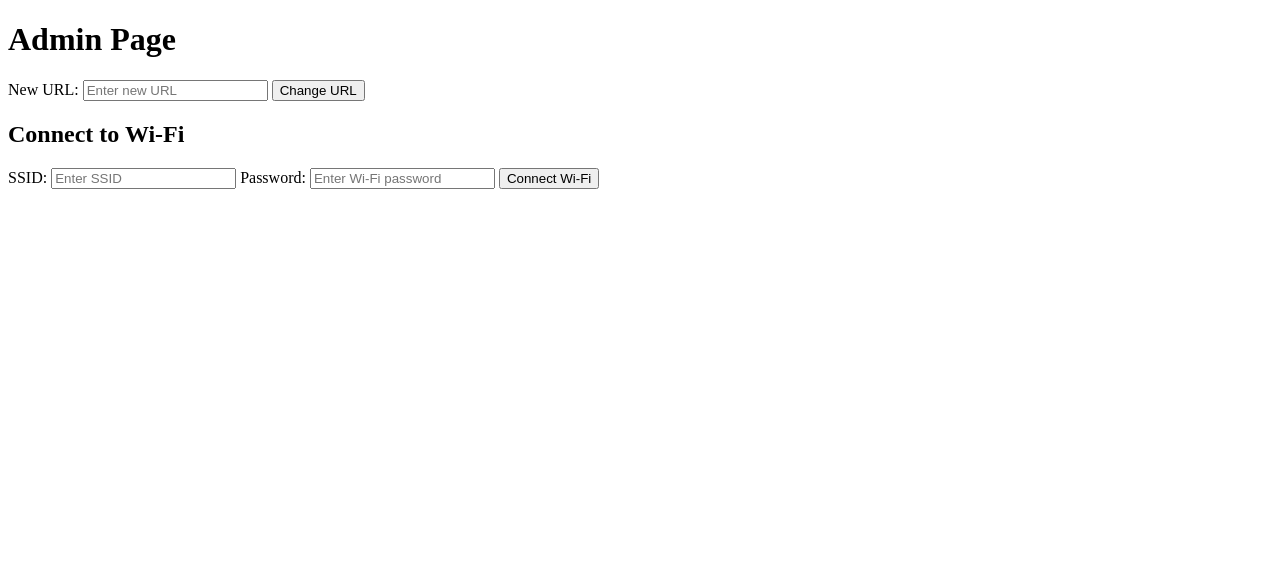
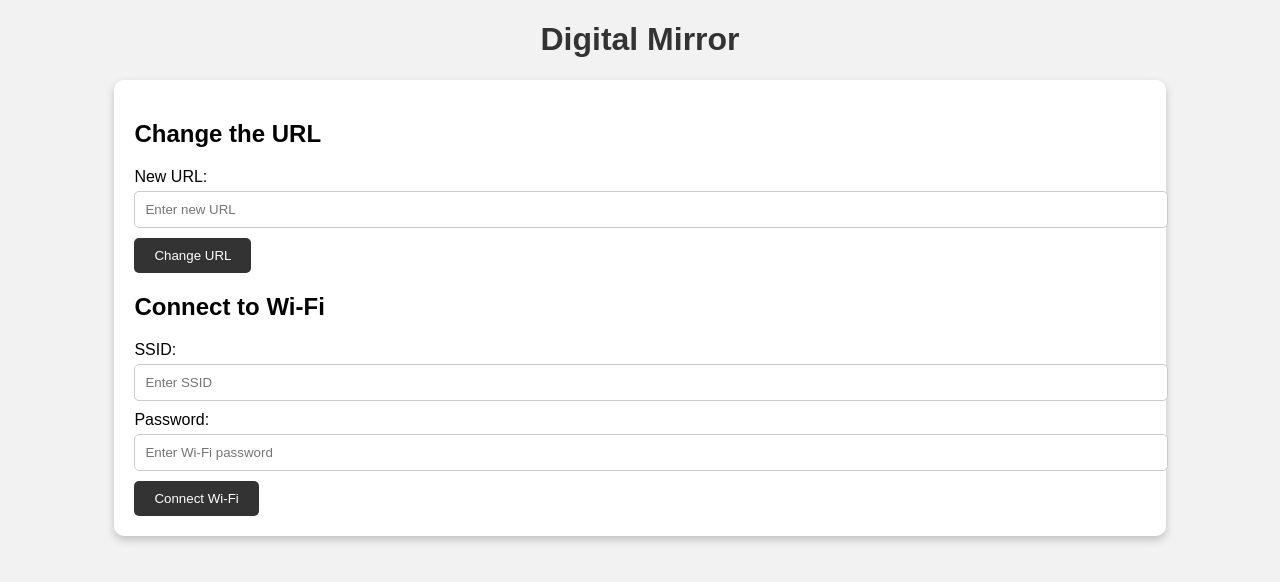
Before and after one commit to PingalaSoftware/tryMyStyle-server, a website: page index.html in a window 1280 px wide. Drawn offline with Linux system fonts and the light colour scheme.

Commit message:
css done

```diff
--- a/index.html
+++ b/index.html
@@ -1,10 +1,67 @@
 <!DOCTYPE html>
 <html lang="en">
 <head>
-    <!-- ... -->
+    <meta charset="UTF-8">
+    <meta name="viewport" content="width=device-width, initial-scale=1.0">
+    <title>Digital Mirror</title>
+    <style>
+        body {
+            font-family: Arial, sans-serif;
+            background-color: #f2f2f2;
+            text-align: center;
+        }
+
+        h1 {
+            color: #333;
+        }
+
+        .card {
+            background-color: #fff;
+            border-radius: 10px;
+            box-shadow: 0 4px 8px 0 rgba(0, 0, 0, 0.2);
+            padding: 20px;
+            width: 80%;
+            margin: 0 auto;
+            text-align: left;
+        }
+
+        form {
+            margin-top: 20px;
+        }
+
+        label {
+            display: block;
+            margin-bottom: 5px;
+        }
+
+        input[type="text"],
+        input[type="password"] {
+            width: 100%;
+            padding: 10px;
+            margin-bottom: 10px;
+            border: 1px solid #ccc;
+            border-radius: 5px;
+        }
+
+        button[type="submit"] {
+            background-color: #333;
+            color: #fff;
+            padding: 10px 20px;
+            border: none;
+            border-radius: 5px;
+            cursor: pointer;
+        }
+
+        button[type="submit"]:hover {
+            background-color: #555;
+        }
+    </style>
 </head>
 <body>
-    <h1>Admin Page</h1>
+    <h1>Digital Mirror</h1>
+
+    <div class="card">
+        <h2>Change the URL</h2>
         <form id="urlForm">
             <label for="newUrl">New URL:</label>
             <input type="text" id="newUrl" name="newUrl" placeholder="Enter new URL">
@@ -19,8 +76,10 @@
             <input type="password" id="password" name="password" placeholder="Enter Wi-Fi password">
             <button type="submit">Connect Wi-Fi</button>
         </form>
+    </div>
 
     <script>
+        // Your JavaScript code here
         document.getElementById('urlForm').addEventListener('submit', function (e) {
             e.preventDefault();
             const newUrl = document.getElementById('newUrl').value;
```
Lines whose indentation alone changed are shown as unchanged.
